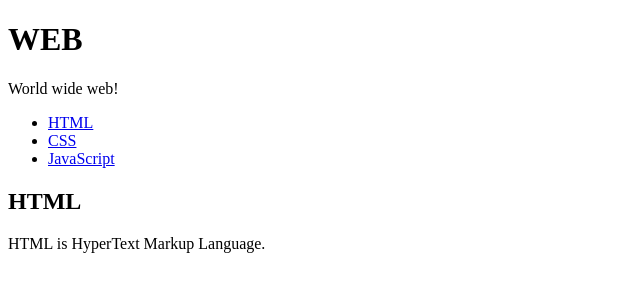
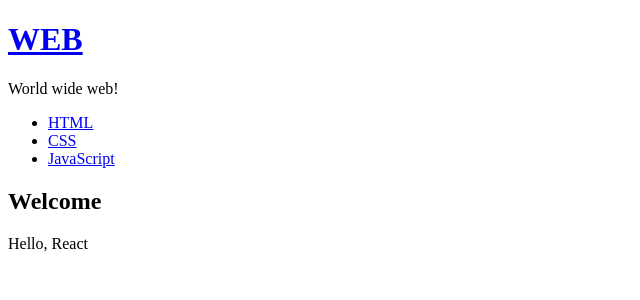
Before and after one commit to k1005sh/React-project-no1, a React (Create React App) app: page / in a window 1280 px wide. Shown: the top 300 px of the page, without its empty margins (0-640 px from the left). Built offline with nearby package versions, Linux system fonts and the light colour scheme.

Commit message:
리액트 강좌 16번까지 완료

```diff
--- a/src/App.js
+++ b/src/App.js
@@ -10,7 +10,9 @@ class App extends Component {
   constructor(props){
     super(props);
     this.state = {
+      mode:"welcome",
       subject:{title:'WEB', sub:'World wide web!'},
+      welcome:{title:'Welcome', desc:'Hello, React'},
       contents:[
         {id:1, title:'HTML', desc:'HTML is for information'},
         {id:2, title:'CSS', desc:'CSS is for design'},
@@ -18,15 +20,33 @@ class App extends Component {
       ]
     }
   }
+  handleClick = (e) =>{
+    e.preventDefault();
+    this.setState({
+      mode:'welcome'
+    });
+  }
   render(){
-  return (
+    let _title, _desc = null;
+    if(this.state.mode === 'welcome'){
+      _title = this.state.welcome.title;
+      _desc = this.state.welcome.desc;
+    }else if(this.state.mode === 'read'){
+      _title = this.state.contents[0].title;
+      _desc = this.state.contents[0].desc;
+    }
+    return (
       <div className="App">
-        <Subject
+        {/* <Subject
           title={this.state.subject.title}
           sub={this.state.subject.sub}>
-        </Subject>
+        </Subject> */}
+        <header>
+          <h1><a href="/" onClick={this.handleClick}>{this.state.subject.title}</a></h1>
+          {this.state.subject.sub}
+        </header>
         <TOC data={this.state.contents}></TOC>
-        <Content title="HTML" desc="HTML is HyperText Markup Language."></Content>
+        <Content title={_title} desc={_desc}></Content>
       </div>
     );
   }
--- a/src/components/Subject.js
+++ b/src/components/Subject.js
@@ -4,7 +4,7 @@ class Subject extends Component {
     render(){
     return (
         <header>
-          <h1>{this.props.title}</h1>
+          <h1><a href="/">{this.props.title}</a></h1>
           {this.props.sub}
         </header>
       );
```
